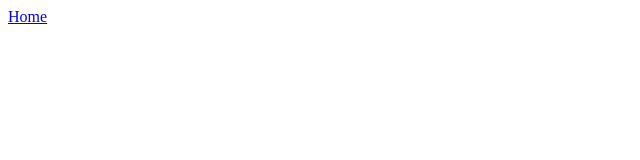
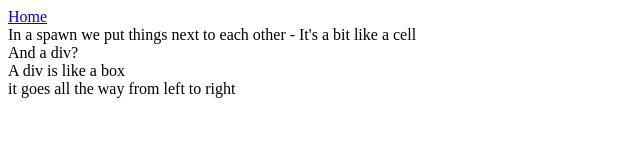
Before and after one commit to tleidinggit/HTMLRefresh, a plain HTML site: page dir1/page3.html in a window 1280 px wide. Shown: the whole page, without its empty margins (0-640 px from the left). Drawn offline with Linux system fonts and the light colour scheme.

Commit message:
Divs and Spans

```diff
--- a/dir1/page3.html
+++ b/dir1/page3.html
@@ -12,5 +12,15 @@
         </nav>
     </header>
 
+    <main>
+        <span>In a spawn</span>
+        <span>we put things next to each other</span>
+        <span>- It's a bit like a cell</span>
+
+        <div>And a div?</div>
+        <div>A div is like a box</div>
+        <div>it goes all the way from left to right</div>
+    </main>
+
 </body>
 </html>
```
